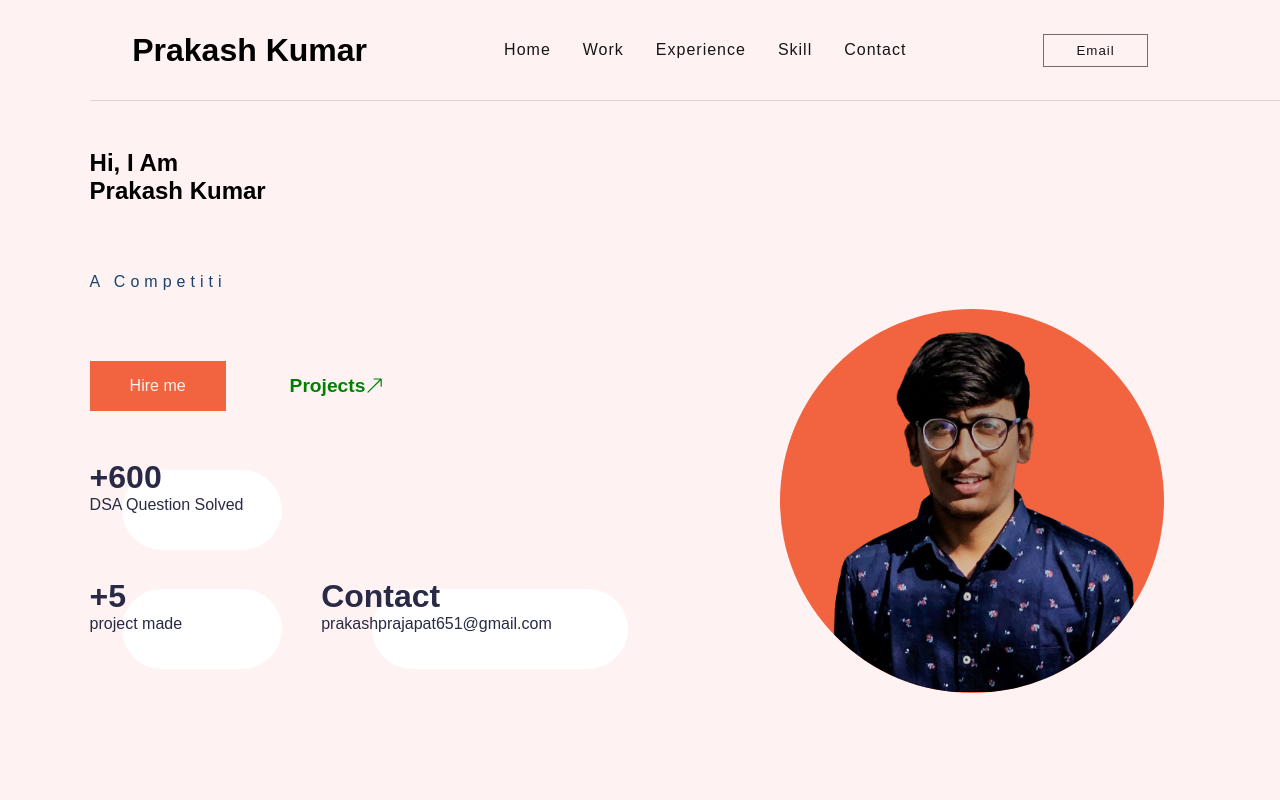
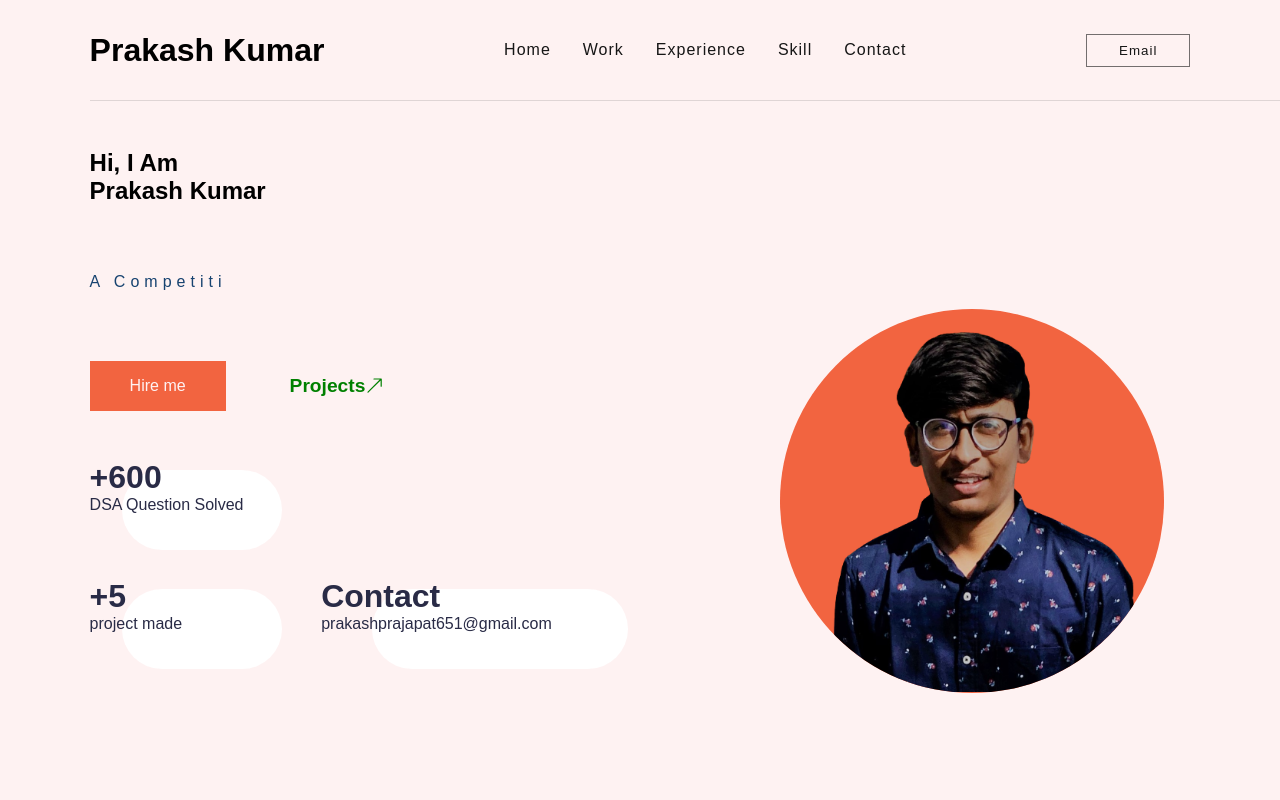
Before and after one commit to PKP1411/portfolio, a React (Create React App) app: page / in a window 1280 px wide. Shown: the top 800 px of the page. Built offline with nearby package versions, Linux system fonts and the light colour scheme; a web font is replaced by a local one.

Commit message:
navbar chaged

```diff
--- a/src/styles/mediaquery.scss
+++ b/src/styles/mediaquery.scss
@@ -2,8 +2,8 @@
 
 
 @media screen and (max-width: 1367px) {
-  nav {
-    // padding: 0 $p_md;
+  nav{
+    padding: 0 $p_md;
   }
 
   #home {
```
